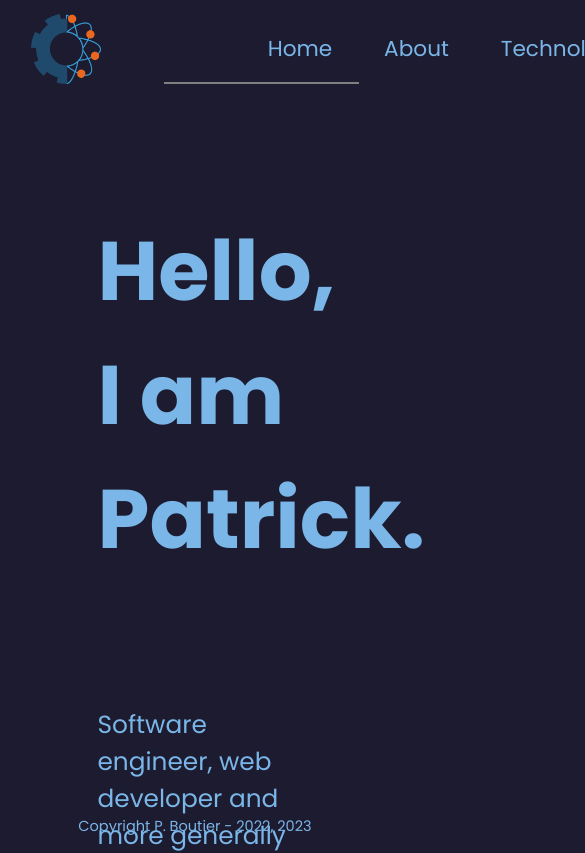
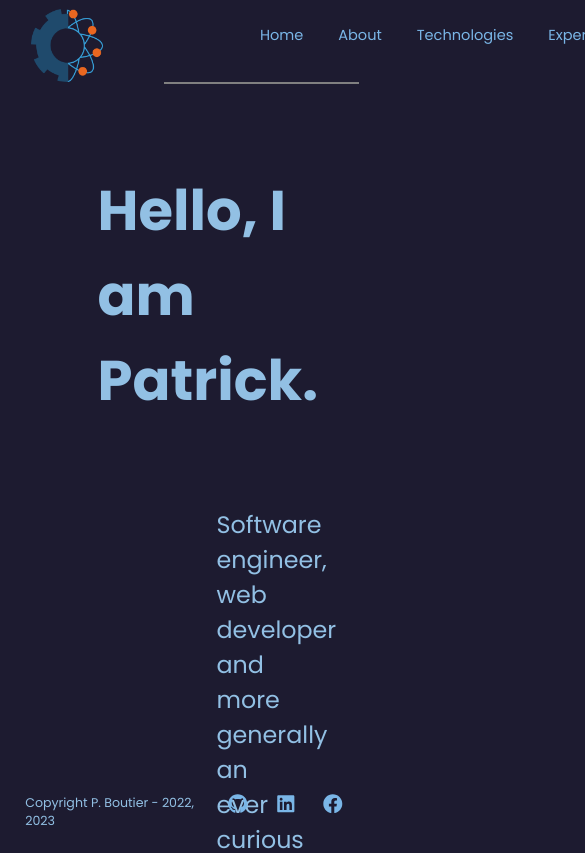
Before and after one commit to wildapt01/portfolio-next-1, a Next.js app: page / in a window 390 px wide. Shown: the top 853 px of the page, 585 px wide, since content can reach past the window. Built offline with nearby package versions, Linux system fonts and the light colour scheme.

Commit message:
Add media queries

```diff
--- a/components/Footer.js
+++ b/components/Footer.js
@@ -1,11 +1,31 @@
-import styles from "../styles/Footer.module.css"
+import styles from "../styles/Footer.module.css";
+import { FaGithub, FaLinkedin, FaFacebook } from "react-icons/fa";
 
 const Footer = () => {
   return (
     <footer className={styles.footer}>
-      Copyright P. Boutier - 2022, 2023
+      <div className={styles.copyright}>Copyright P. Boutier - 2022, 2023</div>
+      <section className={styles.social}>
+        <a href="https://github.com/wildapt01" target="_blank" rel="noreferrer">
+          <FaGithub className={styles.social_icons} />
+        </a>
+        <a
+          href="https://www.linkedin.com/in/patrick-boutier/"
+          target="_blank"
+          rel="noreferrer"
+        >
+          <FaLinkedin className={styles.social_icons} />
+        </a>
+        <a
+          href="https://www.facebook.com/patrick.boutier.7/"
+          target="_blank"
+          rel="noreferrer"
+        >
+          <FaFacebook className={styles.social_icons} />
+        </a>
+      </section>
     </footer>
   );
-}
+};
 
 export default Footer;
--- a/components/Navbar.js
+++ b/components/Navbar.js
@@ -13,6 +13,11 @@ const Navbar = () => {
           width={70}
           height={70}
         />
+        {/* <img
+          className={styles.navlogo}
+          src="/clipart2381085.png"
+          alt="Computer Science Engineering Logos@clipartmax.com"
+        ></img> */}
       </div>
       <div className={styles.nav_tabs}>
         <Link href="/">Home</Link>
--- a/components/textContent.js
+++ b/components/textContent.js
@@ -15,7 +15,8 @@ export const techCards = [
       "jQuery",
       "Bootstrap",
       "Material UI",
-      "QUnit.js"
+      "QUnit.js",
+      "Responsive design"
     ]
   },
   {
@@ -42,7 +43,7 @@ export const projectsText = [
     title: "ASISTS",
     tech: "JavaScript | HTML5 | CSS3 | jQuery | QUnit.js | Bootstrap | .NET | SQL Server | mark-down",
     parags: [
-      "ASISTS is the LAC web-based data management system for NY State adult literacy programs. As a delegation of the NY State Dept. Of Education, it provides over 800 users the tools to manage more than 215,000 active students and instructors, and to fulfill the National Reporting System requirements in accordance with Federal programs as well as State and Local-funded grants.",
+      "ASISTS is the Literacy Assistance Center web-based data management system for NY State adult literacy programs. As a delegation of the NY State Dept. Of Education, it provides over 800 users the tools to manage more than 215,000 active students and instructors, and to fulfill the National Reporting System requirements in accordance with Federal programs as well as State and Local-funded grants.",
       "I designed, implemented and coded from scratch the complete UX/UI overhaul while keeping general design and themes in line with legacy design and visual cues. This is now in production and we received very positive reactions from our users and stakeholders. They notably pointed at vastly easier data entry and a much improved, friendlier interface.",
       "Some of what was achieved: "
     ],
--- a/pages/index.js
+++ b/pages/index.js
@@ -9,13 +9,13 @@ export default function Home() {
       </Head>
       <div className="container">
         <h1>Hello, I am Patrick.</h1>
-        <p className="text_lg">
+        <p className="text_lg ">
           Software engineer, web developer and more generally an ever curious
           mind.
         </p>
         <p className="text_lg">
-          Going the extra mile is usually the easy part. Going the extra inch is
-          arduous.
+          Going the extra mile is usually the easy part. <br />
+          Going the extra inch is arduous.
         </p>
       </div>
     </>
--- a/pages/techstack/index.js
+++ b/pages/techstack/index.js
@@ -16,7 +16,7 @@ const TechStack = () => {
           <Divider />
           <h2>Technologies</h2>
         </section>
-        <p className="text_lg">
+        <p className="text_md">
           I have worked with a range of technologies in the web development
           world, from back-end to design.
         </p>
--- a/styles/About.module.css
+++ b/styles/About.module.css
@@ -1,5 +1,6 @@
 .parag {
-  margin-bottom: 1.2rem;
+  margin-bottom: 1.5rem;
+  font-size: 1.2em;
   text-align: justify;
 }
 .parag:first-of-type {
--- a/styles/Footer.module.css
+++ b/styles/Footer.module.css
@@ -1,12 +1,29 @@
+.copyright {
+  font-size: 0.9em;
+  padding-left: 2em;
+}
+.social {
+  width: 15em;
+  margin-left: 5%;
+  grid-auto-rows: auto;
+}
+.social_icons {
+  color: rgb(122, 182, 231);
+  font-size: 0.7em;
+  width: 2em;
+  height: 2em;
+}
+.social > a {
+  padding: 1em 1em;
+}
 .footer {
-  text-align: center;
-  font-size: 0.7em;
-  height: 5vh;
-  width: 100%;
+  padding-top: 1.5%;
   position: fixed;
   bottom: 0;
   left: 0;
-  padding-top: 1em;
-  /* z-index: 100; */
-  opacity: 1;
+  height: 4em;
+  width: 100%;
+  display: flex;
+  align-content: center;
+  justify-content: space-between;
 }
--- a/styles/Navbar.module.css
+++ b/styles/Navbar.module.css
@@ -8,11 +8,13 @@
 
 .navlogo {
   margin-top: 0.5em;
+  width: 4em;
+  height: 4em;
 }
 
 .nav_tabs {
   width: 50vw;
-  padding-top: 1.5em;
+  padding-top: 1.75em;
   padding-left: 20vw;
   justify-content: space-around;
   font-size: 0.8em;
--- a/styles/TechStack.module.css
+++ b/styles/TechStack.module.css
@@ -1,4 +1,5 @@
 .cards {
+  padding-left: 5%;
   display: flex;
   justify-content: space-between;
 }
--- a/styles/globals.css
+++ b/styles/globals.css
@@ -6,12 +6,11 @@
   box-sizing: border-box;
   text-decoration: none;
 }
-
 body,
 nav,
 Link {
   background-color: #1d1b30;
-  color: rgb(122, 182, 231);
+  color: rgb(146, 192, 228);
   font-family: "Poppins", sans-serif;
   font-size: 1.3em;
 }
@@ -26,15 +25,43 @@ Link {
   margin: 1.5em 0;
 }
 .container h2 {
-  font-size: 2em;
+  font-size: 1.5em;
   margin: 1.5em 0;
 }
-.text_lg {
-  font-size: 1.55rem;
+.text_lg,
+.text_md {
+  padding-left: 5em;
   margin-bottom: 1.5rem;
 }
+.text_lg {
+  font-size: 1.7em;
+}
+.text_md {
+  font-size: 1.3em;
+}
+
 .section-title {
   display: flex;
   align-items: center;
   justify-content: space-between;
 }
+/* Media queries
+ =========================== */
+/* 27" monitor */
+@media screen and (width>=2200px) {
+  body {
+    font-size: 22px;
+  }
+}
+/* 15" laptop */
+@media screen and (1590px<width<2200px) {
+  body {
+    font-size: 18px;
+  }
+}
+/* 13" XPS laptop */
+@media screen and (width<1590px) {
+  body {
+    font-size: 14px;
+  }
+}
```
